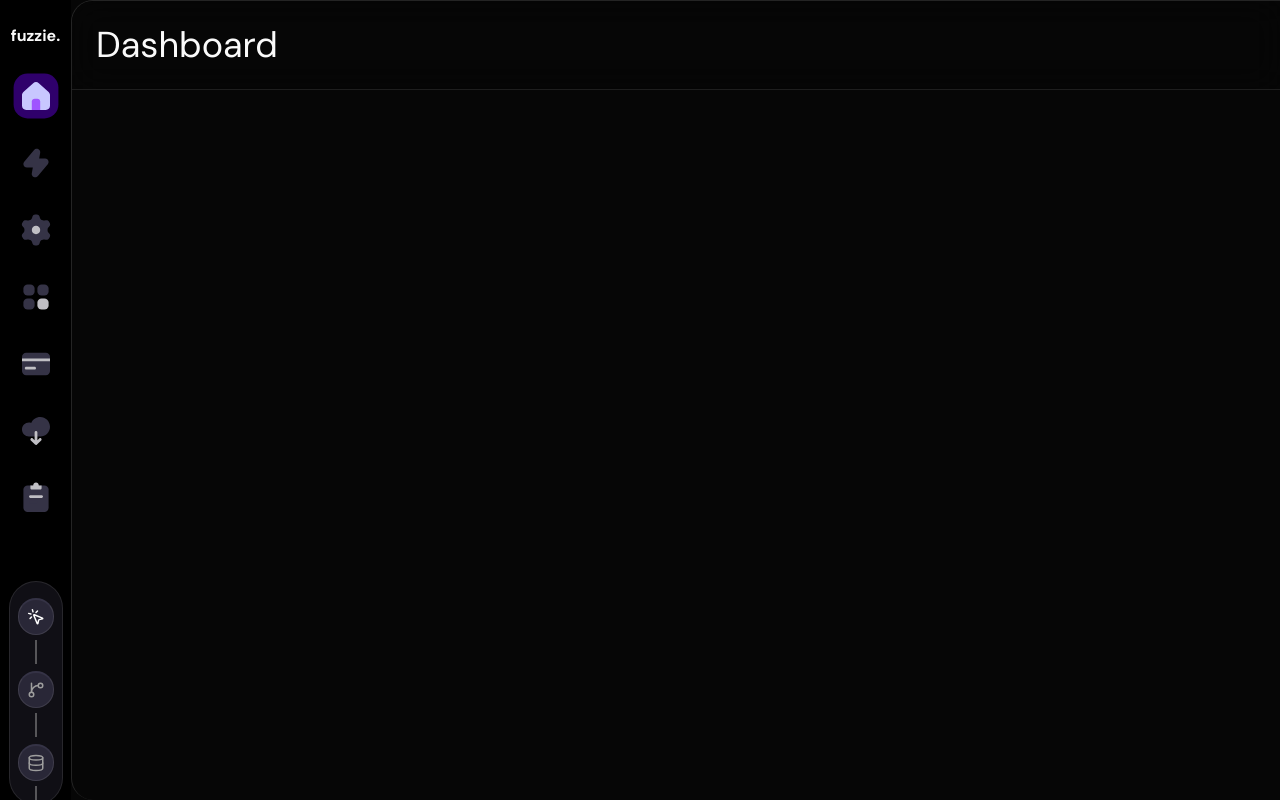
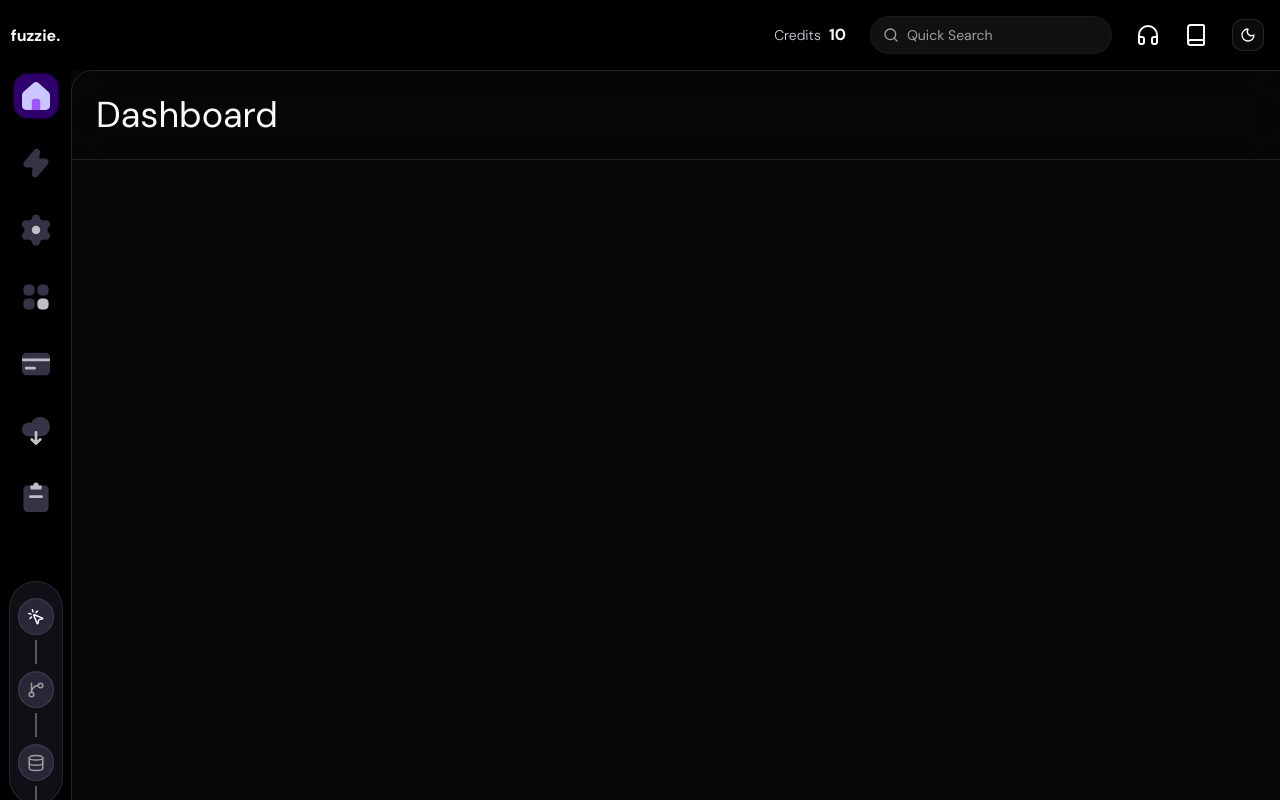
Before and after one commit to Darshanwalher/Fuzzie, a Next.js app: page /dashboard in a window 1280 px wide. Built offline with nearby package versions, Linux system fonts and the light colour scheme.

Commit message:
feat: add InfoBar component and implement custom Input component for enhanced UI

```diff
--- a/src/app/(main)/layout.tsx
+++ b/src/app/(main)/layout.tsx
@@ -1,11 +1,13 @@
 import React from 'react'
 import Sidebar from '@/components/sidebar'
+import InfoBar from '@/components/infobar'
 type Props = {children: React.ReactNode}
 
 const Layout = (props: Props) => {
   return <div className="flex overflow-hidden h-screen">
     <Sidebar />
     <div className='w-full'>
+        <InfoBar />
         {props.children}
     </div>
   </div>
--- /dev/null
+++ b/src/components/infobar/index.tsx
@@ -0,0 +1,57 @@
+"use client";
+
+import { Book, Headphones, Search } from "lucide-react";
+import { Input } from "@/components/ui/input";
+import { ModeToggle } from "../global/Mode-toggle";
+
+import {
+  Tooltip,
+  TooltipContent,
+  TooltipProvider,
+  TooltipTrigger,
+} from "@/components/ui/tooltip";
+
+const InfoBar = () => {
+  return (
+    <div className="flex w-full items-center justify-end gap-6 px-4 py-4 dark:bg-black">
+      <span className="flex items-center gap-2 font-bold">
+        <p className="text-sm font-light text-gray-300">Credits</p>
+        <span>10</span>
+      </span>
+
+      <span className="flex items-center gap-2 rounded-full border border-border/40 bg-muted/60 px-3 py-1 text-muted-foreground focus-within:border-ring focus-within:ring-1 focus-within:ring-ring transition-all">
+        <Search className="h-4 w-4 shrink-0 text-muted-foreground" />
+        <Input
+          placeholder="Quick Search"
+          className="h-7 w-48 border-none bg-transparent dark:bg-transparent px-0 py-0 text-sm shadow-none focus-visible:ring-0 focus-visible:outline-none placeholder:text-muted-foreground"
+        />
+      </span>
+
+      <TooltipProvider>
+        <Tooltip >
+          <TooltipTrigger>
+            <Headphones className="cursor-pointer"/>
+          </TooltipTrigger>
+          <TooltipContent>
+            <p>Contact Support</p>
+          </TooltipContent>
+        </Tooltip>
+      </TooltipProvider>
+
+      <TooltipProvider>
+        <Tooltip >
+          <TooltipTrigger>
+            <Book className="cursor-pointer"/>
+          </TooltipTrigger>
+          <TooltipContent>
+            <p>Guide</p>
+          </TooltipContent>
+        </Tooltip>
+      </TooltipProvider>
+
+      <ModeToggle />
+    </div>
+  );
+};
+
+export default InfoBar;
--- /dev/null
+++ b/src/components/ui/input.tsx
@@ -0,0 +1,19 @@
+import * as React from "react"
+import { Input as InputPrimitive } from "@base-ui/react/input"
+import { cn } from "cn"
+
+function Input({ className, type, ...props }: React.ComponentProps<"input">) {
+  return (
+    <InputPrimitive
+      type={type}
+      data-slot="input"
+      className={cn(
+        "h-8 w-full min-w-0 rounded-lg border border-input bg-transparent px-2.5 py-1 text-base transition-colors outline-none file:inline-flex file:h-6 file:border-0 file:bg-transparent file:text-sm file:font-medium file:text-foreground placeholder:text-muted-foreground focus-visible:border-ring focus-visible:ring-3 focus-visible:ring-ring/50 disabled:pointer-events-none disabled:cursor-not-allowed disabled:bg-input/50 disabled:opacity-50 aria-invalid:border-destructive aria-invalid:ring-3 aria-invalid:ring-destructive/20 md:text-sm dark:bg-input/30 dark:disabled:bg-input/80 dark:aria-invalid:border-destructive/50 dark:aria-invalid:ring-destructive/40",
+        className
+      )}
+      {...props}
+    />
+  )
+}
+
+export { Input }
```
Also changed, not shown: 1 other file (tests, documents, lock files or other folders).
